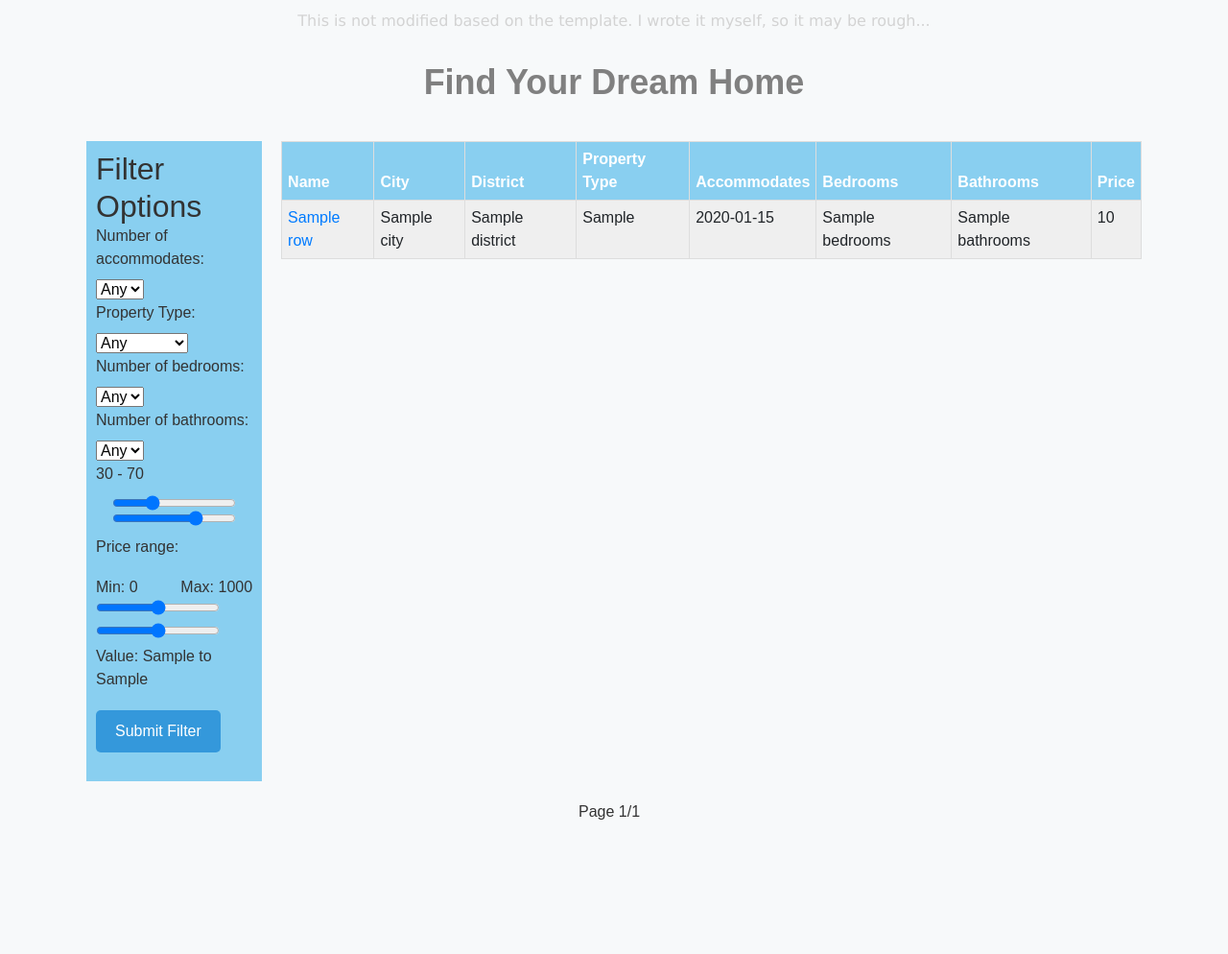
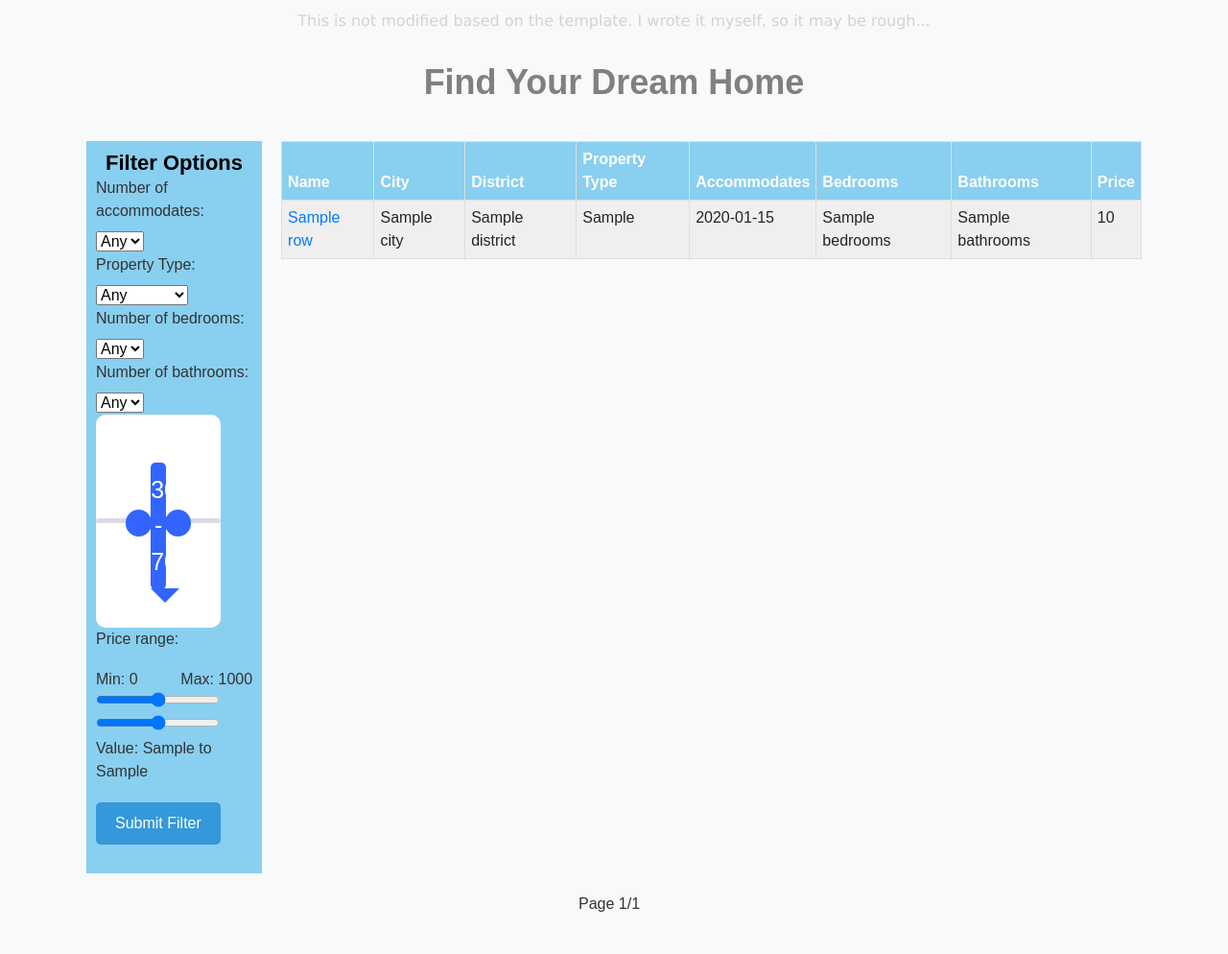
Before and after one commit to balearner/Bulletin-Coding-Challenge, a Python web app: template templates/result.html in a window 1280 px wide. Shown: the part 56-1050 px from the top of the page at 96% size. Before the commit the page ends 910 px from the top, so only its background shows below. Run offline with Jinja, Linux system fonts and the light colour scheme; the template is opened without the code that fills it: most values are stand-ins (such as "Sample title", 1, 10 or a date in 2020); some libraries are stand-ins or nearby versions.

Commit message:
Add files via upload

```diff
--- a/static/result_page.css
+++ b/static/result_page.css
@@ -19,6 +19,14 @@ body {
     font-family: 'Playfair Display', sans-serif; /* Specify a decent font */
     margin-top: 20px;
     margin-bottom: 20px; /* Add margin to create space below the header */
+}
+
+.filter-head {
+    text-align: center;
+    font-size: 22px;
+    font-weight: bold;
+    color: black; /* Set text color to grey */
+    font-family: 'Playfair Display', sans-serif; /* Specify a decent font */
 }
 
 .container {
@@ -153,3 +161,111 @@ table.styled-table th, table.styled-table td {
 .pagination-item.active {
     background-color: #89CFF0;
 }
+
+*,
+*:before,
+*:after{
+    padding: 0;
+    margin: 0;
+    box-sizing: border-box;
+    font-family: "Poppins",sans-serif;
+}
+
+.wrapper{
+    position: relative;
+    width: 80%;
+    background-color: #ffffff;
+    padding: 50px 40px 20px 40px;
+    border-radius: 10px;
+
+input[type="range"]{
+    -webkit-appearance: none;
+    -moz-appearance: none;
+    appearance: none;
+    width: 100%;
+    outline: none;
+    position: absolute;
+    margin: auto;
+    top: 0;
+    bottom: 0;
+    background-color: transparent;
+    pointer-events: none;
+}
+.slider-track{
+    width: 100%;
+    height: 5px;
+    position: absolute;
+    margin: auto;
+    top: 0;
+    bottom: 0;
+    border-radius: 5px;
+}
+input[type="range"]::-webkit-slider-runnable-track{
+    -webkit-appearance: none;
+    height: 5px;
+}
+input[type="range"]::-moz-range-track{
+    -moz-appearance: none;
+    height: 5px;
+}
+input[type="range"]::-ms-track{
+    appearance: none;
+    height: 5px;
+}
+input[type="range"]::-webkit-slider-thumb{
+    -webkit-appearance: none;
+    height: 1.7em;
+    width: 1.7em;
+    background-color: #3264fe;
+    cursor: pointer;
+    margin-top: -9px;
+    pointer-events: auto;
+    border-radius: 50%;
+}
+input[type="range"]::-moz-range-thumb{
+    -webkit-appearance: none;
+    height: 1.7em;
+    width: 1.7em;
+    cursor: pointer;
+    border-radius: 50%;
+    background-color: #3264fe;
+    pointer-events: auto;
+}
+input[type="range"]::-ms-thumb{
+    appearance: none;
+    height: 1.7em;
+    width: 1.7em;
+    cursor: pointer;
+    border-radius: 50%;
+    background-color: #3264fe;
+    pointer-events: auto;
+}
+input[type="range"]:active::-webkit-slider-thumb{
+    background-color: #ffffff;
+    border: 3px solid #3264fe;
+}
+.values{
+    background-color: #3264fe;
+    width: 32%;
+    position: relative;
+    margin: auto;
+    padding: 10px 0;
+    border-radius: 5px;
+    text-align: center;
+    font-weight: 500;
+    font-size: 25px;
+    color: #ffffff;
+}
+.values:before{
+    content: "";
+    position: absolute;
+    height: 0;
+    width: 0;
+    border-top: 15px solid #3264fe;
+    border-left: 15px solid transparent;
+    border-right: 15px solid transparent;
+    margin: auto;
+    bottom: -14px;
+    left: 0;
+    right: 0;
+}
```
Also changed, not shown: static/detail_page.css (added, +71 -0 lines), static/home.css (added, +38 -0 lines), static/styles.css (line endings or trailing spaces).
